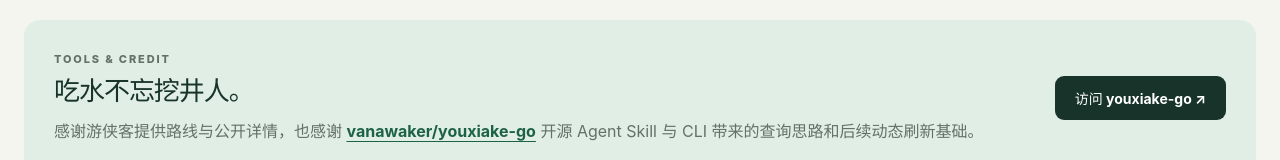
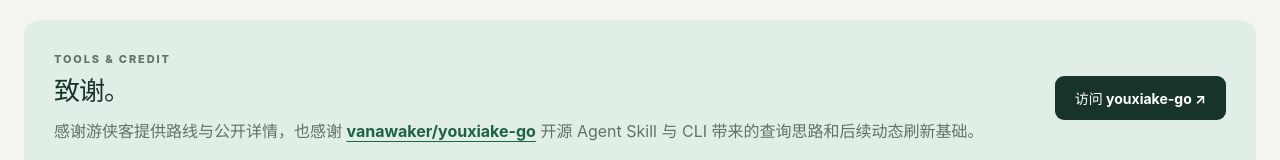
Before and after one commit to JohnQsk/youxiake-hiking-routes, a plain HTML site: page about.html in a window 1280 px wide. Shown: the part 1283-1443 px from the top of the page. Drawn offline with Linux system fonts and the light colour scheme.

Commit message:
text modify

```diff
--- a/about.html
+++ b/about.html
@@ -63,7 +63,7 @@
     <section class="credit-box" aria-labelledby="credit-title">
       <div>
         <p class="section-number">TOOLS & CREDIT</p>
-        <h2 id="credit-title">吃水不忘挖井人。</h2>
+        <h2 id="credit-title">致谢。</h2>
         <p>感谢游侠客提供路线与公开详情，也感谢 <a href="https://github.com/vanawaker/youxiake-go">vanawaker/youxiake-go</a> 开源 Agent Skill 与 CLI 带来的查询思路和后续动态刷新基础。</p>
       </div>
       <a class="primary-link" href="https://github.com/vanawaker/youxiake-go">访问 youxiake-go ↗</a>
```
Also changed, not shown: tests/test_pages.mjs (+1 -1 lines).
